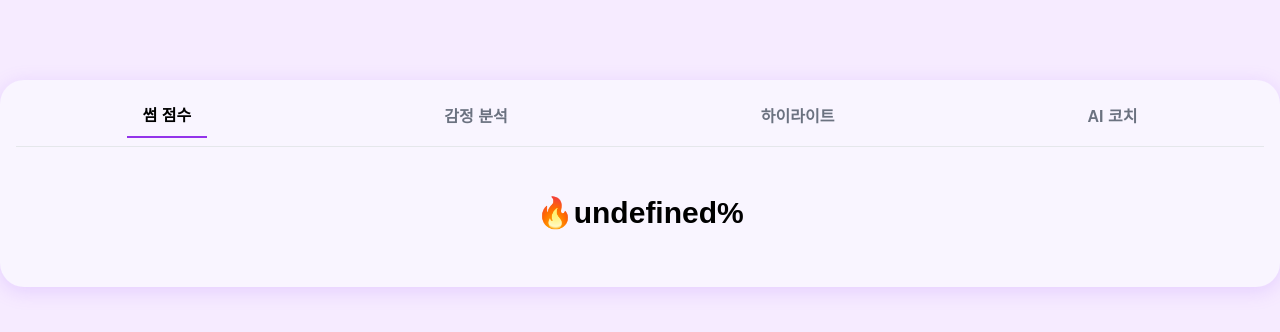
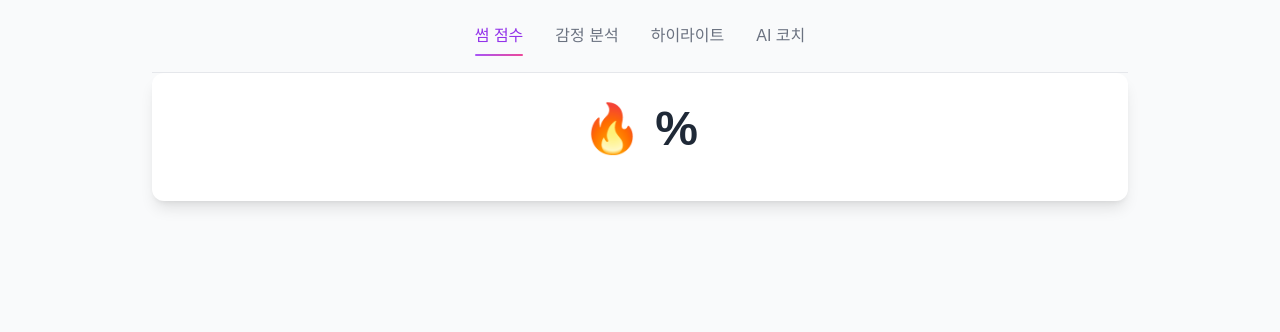
Before and after one commit to eunlim/sumnalysis, a Flask app: template templates/analysis.html in a window 1280 px wide. Shown: the top 332 px of the page. Run offline with Flask 3, Linux system fonts and the light colour scheme; the template is opened without the code that fills it: most values are stand-ins (such as "Sample title", 1, 10 or a date in 2020); some libraries are stand-ins or nearby versions.

Commit message:
감정 분석 그래프 및 정렬 배치만 수정

```diff
--- a/templates/analysis.html
+++ b/templates/analysis.html
@@ -1,111 +1,125 @@
+<!DOCTYPE html>
 <html lang="ko">
 {% include 'head.html' %}
-<body>
-<div id="app" v-cloak class="container mx-auto p-4">
+<body class="bg-gray-50 dark:bg-gray-900 text-gray-800 dark:text-gray-200">
+<div id="app" v-cloak class="max-w-5xl mx-auto p-6 space-y-6">
+
   <!-- 탭 메뉴 -->
-    <div class="flex justify-around mb-4 border-b pb-2" v-if="tabs.length">
-        <button v-for="tab in tabs" :key="tab.name"
-                :class="['px-4 py-2 font-semibold', currentTab === tab.name ? 'text-black-600 border-b-2 border-purple-600' : 'text-gray-500']"
-                @click="currentTab = tab.name">
+  <nav class="flex justify-center space-x-8 border-b border-gray-200 dark:border-gray-700 pb-4">
+    <button
+      v-for="tab in tabs"
+      :key="tab.name"
+      @click="currentTab = tab.name"
+      class="relative pb-2 font-medium transition-colors duration-200 focus:outline-none"
+      :class="currentTab === tab.name ? 'text-purple-600 dark:text-purple-400' : 'text-gray-500 hover:text-gray-700 dark:hover:text-gray-300'"
+    >
       [[ tab.label ]]
+      <span
+        v-if="currentTab === tab.name"
+        class="absolute bottom-0 left-0 w-full h-0.5 bg-gradient-to-r from-purple-500 to-pink-500 rounded"
+      ></span>
     </button>
-    </div>
-    <!-- sumScore는 내부에서 직접 렌더링 -->
+  </nav>
+
+  <!-- 썸 점수 -->
   <sum-score v-if="currentTab === 'score'">
-        <div class="p-8 m-auto">
-            <h2 class="text-center text-3xl text-600 font-bold mb-2">🔥<span :style="{color: param.flame_color}" v-html="param.score + '%'"></span></h2>
-            <p class="text-center text-lg font-medium" v-text="param.summary"></p>
+    <div class="bg-white dark:bg-gray-800 shadow-lg rounded-xl p-8 text-center">
+      <h2 class="text-5xl font-extrabold mb-4">
+        🔥 <span :style="{ color: param.flame_color }" class="inline-block">[[ param.score ]]%</span>
+      </h2>
+      <p class="text-lg font-medium text-gray-600 dark:text-gray-400">[[ param.summary ]]</p>
     </div>
   </sum-score>
 
-    <!-- 나머지 탭은 외부 HTML로 불러옴 -->
-    <component v-else :is="dynamicComponent"> </component>
+  <!-- 동적 컴포넌트 -->
+  <component v-else :is="dynamicComponent"></component>
 </div>
+
 <style>
   [v-cloak] { display: none; }
+  /* 예시: 차트 카드를 위한 클래스 */
+  .chart-card {
+    @apply bg-white dark:bg-gray-800 shadow-md rounded-lg p-6;
+  }
+  /* 요약 리스트 스타일링 */
+  .summary-list li {
+    @apply flex items-start space-x-2;
+  }
+  .summary-list li::before {
+    content: "";
+    @apply w-2 h-2 mt-2 rounded-full bg-purple-500;
+  }
 </style>
+
 <script src="https://cdn.jsdelivr.net/npm/chart.js"></script>
 <script>
-    const { createApp, ref, watch, reactive, result } = Vue
-    // 외부 템플릿 로딩용 탭들
+const { createApp, ref, watch, reactive } = Vue;
 createApp({
   delimiters: ['[[', ']]'],
-        components: {
-
-        },
   setup() {
-            const param = reactive(JSON.parse('{{ result | tojson | safe }}'))
+    const param = reactive(JSON.parse('{{ result | tojson | safe }}'));
     const tabs = ref([
       { name: 'score', label: '썸 점수' },
       { name: 'emotion', label: '감정 분석' },
       { name: 'highlight', label: '하이라이트' },
       { name: 'coaching', label: 'AI 코치' }
-            ])
-            const currentTab = ref('score')
-            const dynamicComponent = ref(null)
+    ]);
+    const currentTab = ref('score');
+    const dynamicComponent = ref(null);
+
     const fetchDynamicComponent = async (tabName) => {
-                const res = await axios.get(`/api/v1/analysis/${tabName}`)
-                const html = res.data.template
-                const data = res.data.result
-                const container = document.createElement('div')
-                container.innerHTML = html
-                const template = container.querySelector('template')?.innerHTML || html
-
+      const res = await axios.get(`/api/v1/analysis/${tabName}`);
+      const html = res.data.template;
+      const data = res.data.result;
       dynamicComponent.value = {
-                    data() {
-                        return { data, loaded: true }
-                    },
+        data() { return { data, loaded: true }} ,
         mounted() {
-                        console.log('tabName', tabName)
           if (tabName === 'emotion') {
             this.$nextTick(() => {
-                                const summaryEl = document.getElementById('emotion-summary')
-                                if (summaryEl && data.period_summary) {
-                                    const points = [
-                                        { label: '초기', text: data.period_summary.initial },
-                                        { label: '중기', text: data.period_summary.middle },
-                                        { label: '후기', text: data.period_summary.final }
-                                    ]
-                                    summaryEl.innerHTML = points.map(p => `<li><strong>${p.label}:</strong> ${p.text}</li>`).join('')
-                                }
+              // 요약 채우기
+              const el = document.getElementById('emotion-summary');
+              const periods = ['initial','middle','final'];
+              const labels = ['초기','중기','후기'];
+              el.innerHTML = periods.map((p,i) =>
+                `<li><strong>${labels[i]}:</strong> ${data.period_summary[p]}</li>`
+              ).join('');
 
-                                const ctx = document.getElementById('emotionChart')?.getContext('2d')
-                                if (!ctx) return
-
-                                const emotionFields = Object.keys(data.timeline_data[0] || {}).filter(k => k !== 'date')
-                                const colors = ['#ff6384', '#36a2eb', '#ffcd56', '#c9cbcf', '#4bc0c0']
-
+              // 차트 그리기
+              const ctx = document.getElementById('emotionChart')?.getContext('2d');
+              if (!ctx) return;
               new Chart(ctx, {
                 type: 'line',
                 data: {
                   labels: data.timeline_data.map(d => d.date),
-                                        datasets: emotionFields.map((key, idx) => ({
+                  datasets: Object.keys(data.timeline_data[0]).filter(k => k!=='date')
+                    .map((key,i) => ({
                       label: key,
-                                            data: data.timeline_data.map(d => d[key]),
-                                            borderColor: colors[idx % colors.length],
-                                            tension: 0.3
+                      data: data.timeline_data.map(d=>d[key]),
+                      borderColor: ['#D53F8C','#7F5AF0','#FFB547','#38BDF8'][i%4],
+                      tension: 0.4,
+                      pointRadius: 4,
                     }))
                 },
                 options: {
                   responsive: true,
                   plugins: {
-                                            legend: { position: 'top' },
-                                            title: { display: true, text: '🕰️ 감정 변화 추이' }
+                    legend:{ position:'bottom', labels:{boxWidth:12, padding:16} },
+                    title:{ display:true, text:'🕰️ 감정 변화 추이', font:{size:18, weight:'600'} }
+                  },
+                  scales:{ x:{grid:{display:false}}, y:{beginAtZero:true} }
                 }
-                                    }
-                                })
-                            })
+              });
+            });
           }
         },
-                   template:html
+        template: html
+      };
+    };
+
+    watch(currentTab, (val) => { if(val!=='score') fetchDynamicComponent(val); });
+    return { tabs, currentTab, dynamicComponent, param };
   }
-            }
-            watch(currentTab, (val) => {
-                if (val !== 'score') fetchDynamicComponent(val)
-            })
-            return { tabs, currentTab, dynamicComponent, param }
-        }
-    }).mount('#app')
+}).mount('#app');
 </script>
 </body>
 </html>
```
Also changed, not shown: docker-compose.yaml (added, +19 -0 lines). Lines whose indentation alone changed are shown as unchanged.
